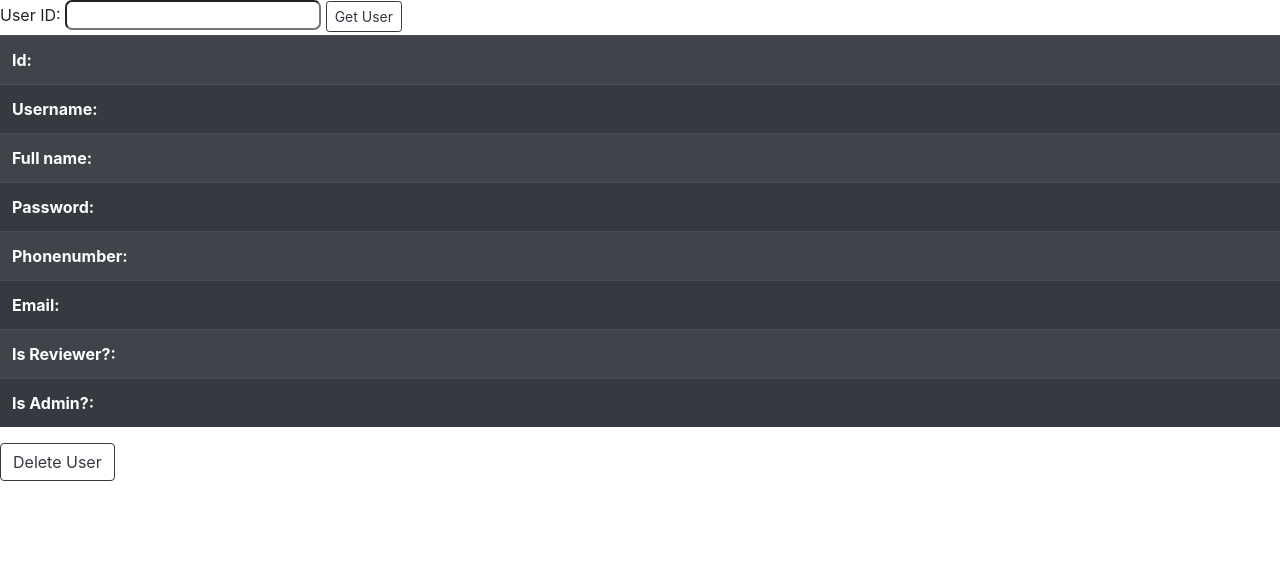
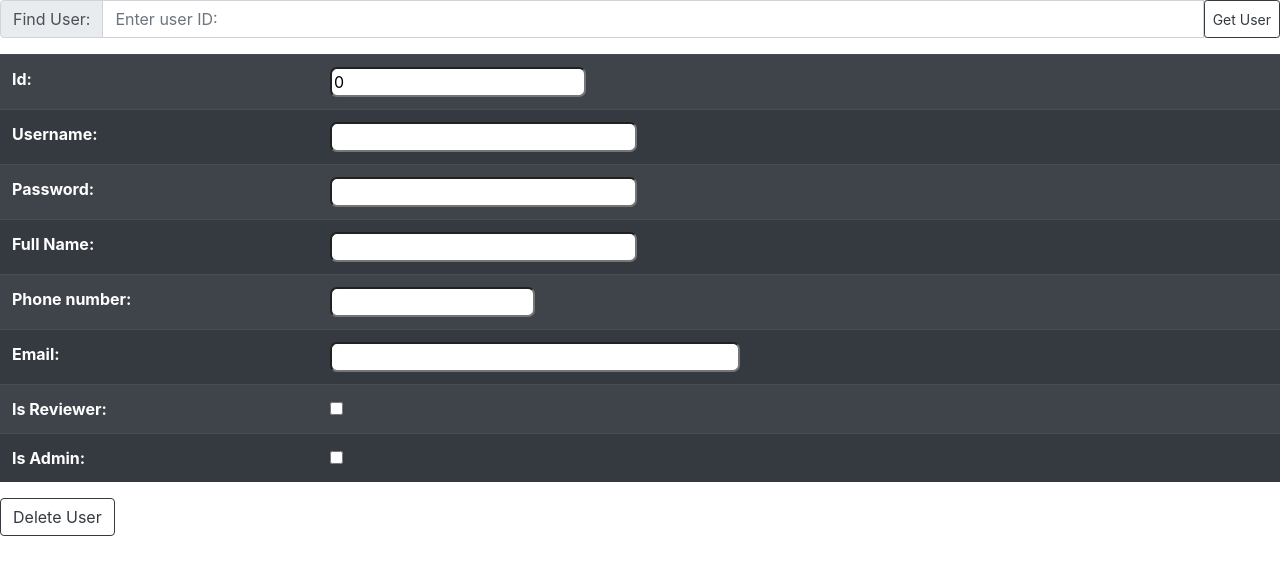
Before and after one commit to Marcus-Crabtree/html-css-js, a plain HTML site: page user-delete.html in a window 1280 px wide. Drawn offline with nearby package versions, Linux system fonts and the light colour scheme.

Commit message:
style change on delete

```diff
--- a/js/user-delete.js
+++ b/js/user-delete.js
@@ -48,12 +48,12 @@ const userGetByPK = (id) => {
 }
 
 const display = (user) => {
-    $("#eid").text(user.id);
-    $("#eusername").text(user.userName);
-    $("#efullname").text(user.firstName + " " + user.lastName);
-    $("#epassword").text(user.password);
-    $("#ephone").text(user.phoneNumber);
-    $("#eemail").text(user.email);
-    $("#eisreviewer").text(user.reviewer ? "Yes" : "No");
-    $("#eisadmin").text(user.admin ? "Yes" : "No");
+    $("#eid").val(user.id);
+    $("#eusername").val(user.userName);
+    $("#efullname").val(user.firstName + " " + user.lastName);
+    $("#epassword").val(user.password);
+    $("#ephone").val(user.phoneNumber);
+    $("#eemail").val(user.email);
+    $("#eisreviewer").val(user.reviewer ? "Yes" : "No");
+    $("#eisadmin").val(user.admin ? "Yes" : "No");
 }
--- a/user-delete.html
+++ b/user-delete.html
@@ -1,56 +1,81 @@
 <!DOCTYPE html>
 <html lang="en">
+
 <head>
     <meta charset="UTF-8">
     <meta name="viewport" content="width=device-width, initial-scale=1.0">
     <title>Delete User</title>
     <script src="https://ajax.googleapis.com/ajax/libs/jquery/3.4.1/jquery.min.js"></script>
-    <link rel="stylesheet" href="https://stackpath.bootstrapcdn.com/bootstrap/4.4.1/css/bootstrap.min.css" integrity="sha384-Vkoo8x4CGsO3+Hhxv8T/Q5PaXtkKtu6ug5TOeNV6gBiFeWPGFN9MuhOf23Q9Ifjh" crossorigin="anonymous">
+    <link rel="stylesheet" href="https://stackpath.bootstrapcdn.com/bootstrap/4.4.1/css/bootstrap.min.css"
+        integrity="sha384-Vkoo8x4CGsO3+Hhxv8T/Q5PaXtkKtu6ug5TOeNV6gBiFeWPGFN9MuhOf23Q9Ifjh" crossorigin="anonymous">
     <link rel="stylesheet" href="css/user-delete.css">
     <script src="js/user-delete.js"></script>
 
 </head>
+
 <body>
-    <div>
-        <label>User ID:</label>
-        <input id="userid" type="text">
+    <div class="input-group mb-3">
+        <div class="input-group-prepend">
+            <span class="input-group-text" id="basic-addon1">Find User: </span>
+        </div>
+        <input id="userid" type="text" class="form-control" size="25" placeholder="Enter user ID:"
+            aria-label="User Id field" aria-describedby="basic-addon1">
         <button type="button" class="btn btn-outline-dark btn-sm" id="get">Get User</button>
     </div>
+
     <table class="table table-striped table-dark">
         <tr>
             <th>Id:</th>
-            <td id="eid"></td>
+            <td>
+                <input id="eid" type="number" value="0" readonly>
+            </td>
         </tr>
         <tr>
             <th>Username:</th>
-            <td id="eusername"></td>
-        </tr>
-        <tr>
-            <th>Full name:</th>
-            <td id="efullname"></td>
+            <td>
+                <input id="eusername" type="text" size="25">
+            </td>
         </tr>
         <tr>
             <th>Password:</th>
-            <td id="epassword"></td>
+            <td>
+                <input id="epassword" type="password" size="25">
+            </td>
         </tr>
         <tr>
-            <th>Phonenumber:</th>
-            <td id="ephone"></td>
+            <th>Full Name:</th>
+            <td>
+                <input id="efullname" type="text" size="25">
+            </td>
+        </tr>
+
+        <tr>
+            <th>Phone number:</th>
+            <td>
+                <input id="ephone" type="text" size="15">
+            </td>
         </tr>
         <tr>
             <th>Email:</th>
-            <td id="eemail"></td>
+            <td>
+                <input id="eemail" type="text" size="35">
+            </td>
         </tr>
         <tr>
-            <th>Is Reviewer?:</th>
-            <td id="eisreviewer"></td>
+            <th>Is Reviewer:</th>
+            <td>
+                <input id="eisreviewer" type="checkbox">
+            </td>
         </tr>
         <tr>
-            <th>Is Admin?:</th>
-            <td id="eisadmin"></td>
+            <th>Is Admin:</th>
+            <td>
+                <input id="eisadmin" type="checkbox">
+            </td>
         </tr>
     </table>
     <button id="delete" class="btn btn-outline-dark">Delete User</button>
 
 </body>
+
 </html>
```
